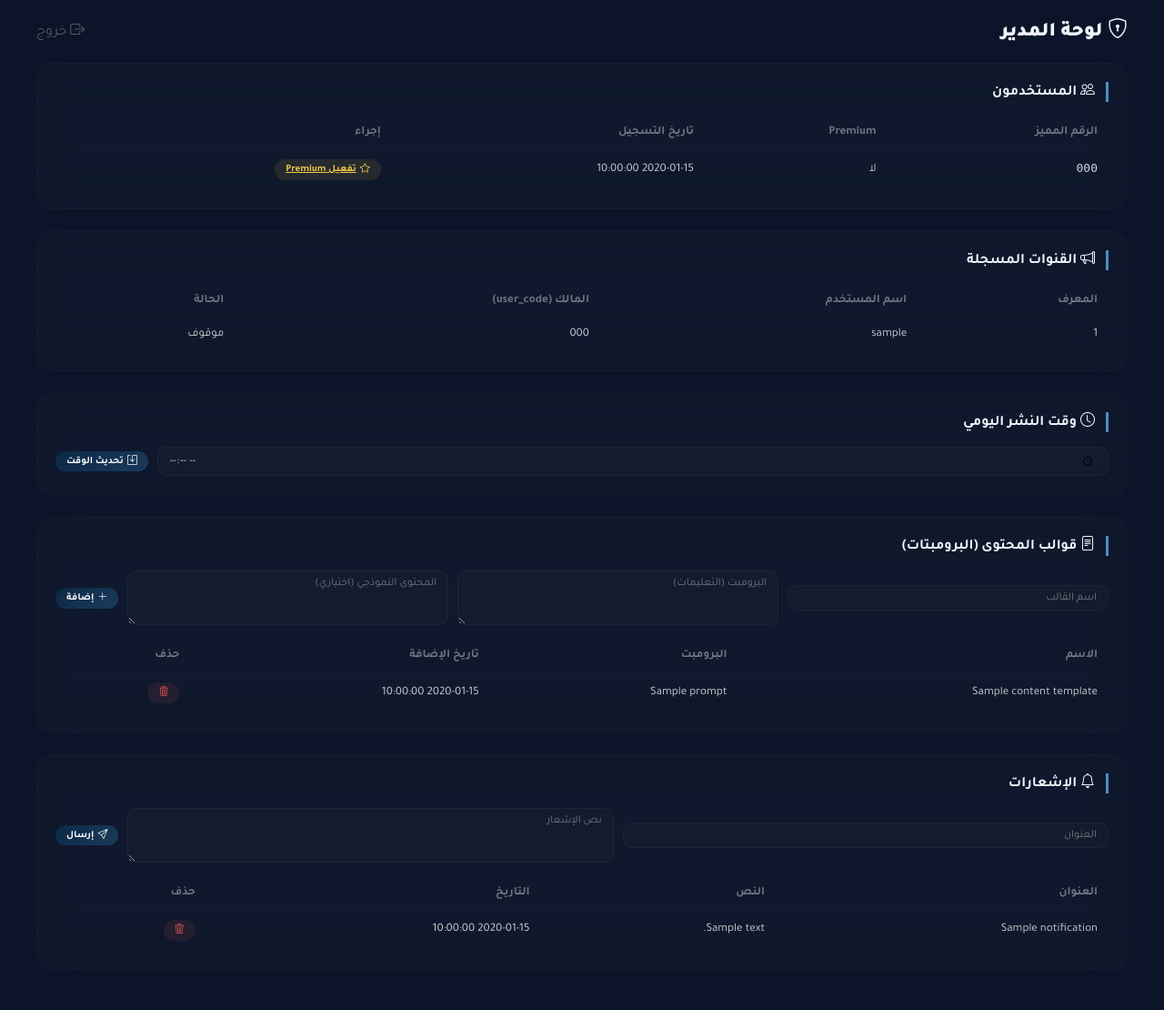
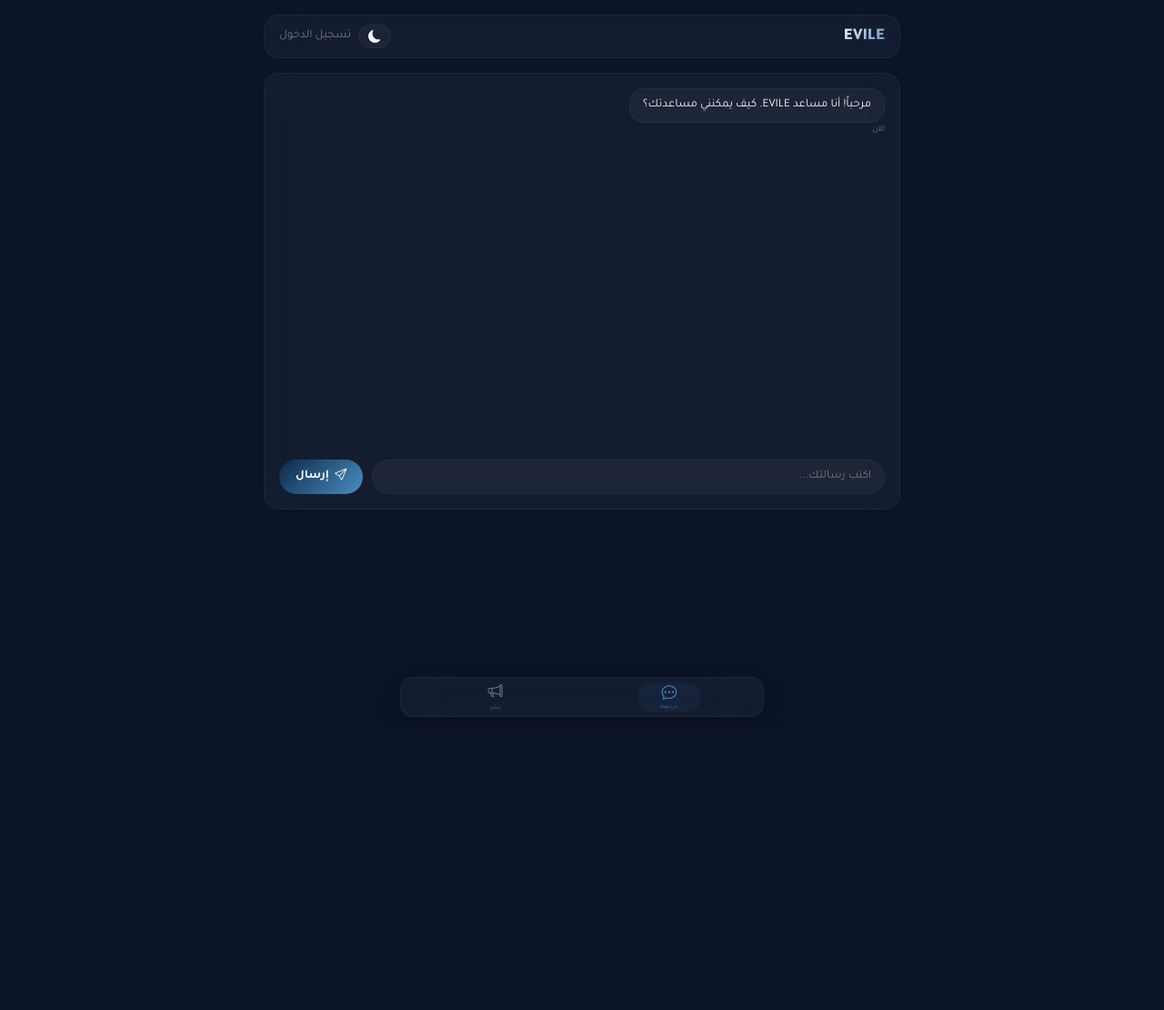
Before and after one commit to eviiile/test-of-evile, a Flask app: page /admin in a window 1280 px wide. Shown: the whole page at 91% size. After the commit the page ends 788 px from the top, so only its background shows below. Run offline with Flask 3, Linux system fonts and the light colour scheme; the visitor is signed in with stand-in values (Sample User, id 1); one stand-in notice (Sample message) is shown; a database or web service that is not in the repository returns one stand-in record (values such as "Sample title"); parts of the project's set-up code (start-up, migrations or seed data) failed here and were passed over; some libraries are stand-ins or nearby versions.

Commit message:
Update admin.html

```diff
--- a/templates/admin.html
+++ b/templates/admin.html
@@ -1,98 +1,159 @@
 <!DOCTYPE html>
-<html lang="ar" dir="rtl">
+<html lang="ar" dir="rtl" data-theme="dark">
 <head>
     <meta charset="UTF-8">
-    <meta name="viewport" content="width=device-width, initial-scale=1.0">
-    <title>لوحة المدير - EVILE</title>
+    <meta name="viewport" content="width=device-width, initial-scale=1.0, maximum-scale=1.0, user-scalable=no">
+    <title>EVILE - الدردشة</title>
     <link href="https://fonts.googleapis.com/css2?family=Tajawal:wght@300;400;500;700;900&display=swap" rel="stylesheet">
     <link rel="stylesheet" href="https://cdn.jsdelivr.net/npm/bootstrap-icons@1.11.3/font/bootstrap-icons.min.css">
     <style>
-        * { margin: 0; padding: 0; box-sizing: border-box; }
+        :root {
+            --bg-primary: #0b1428;
+            --text-primary: #f0f4fa;
+            --glass-bg: rgba(255,255,255,0.04);
+            --glass-border: rgba(255,255,255,0.04);
+            --accent: #4a8fc4;
+            --shadow: rgba(0,0,0,0.3);
+            --text-muted: rgba(255,255,255,0.4);
+            --card-hover: rgba(255,255,255,0.06);
+        }
+        [data-theme="light"] {
+            --bg-primary: #f0f4fa;
+            --text-primary: #0b1428;
+            --glass-bg: rgba(255,255,255,0.6);
+            --glass-border: rgba(0,0,0,0.06);
+            --shadow: rgba(0,0,0,0.08);
+            --text-muted: rgba(0,0,0,0.4);
+            --card-hover: rgba(0,0,0,0.04);
+        }
+        * { margin:0; padding:0; box-sizing:border-box; }
         body {
             font-family: 'Tajawal', sans-serif;
-            background: #0b1428;
-            color: #f0f4fa;
-            padding: 20px;
+            background: var(--bg-primary);
+            color: var(--text-primary);
             min-height: 100vh;
+            padding: 16px 12px 80px;
+            transition: background 0.3s, color 0.3s;
         }
-        .admin-container { max-width: 1200px; margin: 0 auto; }
-        .admin-header {
+        .container { max-width:700px; margin:0 auto; }
+
+        .floating-header {
             display: flex;
+            align-items: center;
             justify-content: space-between;
+            padding: 10px 16px;
+            background: var(--glass-bg);
+            backdrop-filter: blur(28px);
+            -webkit-backdrop-filter: blur(28px);
+            border-radius: 16px;
+            border: 1px solid var(--glass-border);
+            margin-bottom: 16px;
+            transition: background 0.3s, border 0.3s;
+        }
+        .floating-header .logo {
+            font-size: 18px;
+            font-weight: 900;
+            background: linear-gradient(135deg, var(--text-primary), var(--accent));
+            -webkit-background-clip: text;
+            background-clip: text;
+            color: transparent;
+        }
+        .floating-header .user-badge {
+            font-size: 11px;
+            color: var(--text-muted);
+            background: var(--glass-bg);
+            padding: 4px 12px;
+            border-radius: 30px;
+            border: 1px solid var(--glass-border);
+            cursor: pointer;
+            transition: all 0.3s;
+        }
+        .floating-header .user-badge:hover { background: var(--card-hover); border-color: var(--accent); }
+        .header-actions { display: flex; gap: 8px; align-items:center; }
+        .theme-toggle {
+            background: var(--glass-bg);
+            border: 1px solid var(--glass-border);
+            border-radius: 30px;
+            padding: 4px 10px;
+            color: var(--text-primary);
+            cursor: pointer;
+            font-size: 14px;
+            transition: all 0.3s;
+            display: flex;
             align-items: center;
-            margin-bottom: 20px;
         }
-        .admin-header h1 { font-size: 22px; font-weight: 900; color: #f0f4fa; }
-        .admin-header a { color: rgba(255,255,255,0.3); text-decoration: none; transition: color 0.3s; }
-        .admin-header a:hover { color: #fff; }
+        .theme-toggle:hover { background: var(--card-hover); }
 
-        .glass-card {
-            background: rgba(255,255,255,0.02);
+        .chat-container {
+            background: var(--glass-bg);
             backdrop-filter: blur(20px);
-            border: 1px solid rgba(255,255,255,0.02);
+            border: 1px solid var(--glass-border);
             border-radius: 16px;
-            padding: 20px;
-            margin-bottom: 24px;
+            padding: 16px;
+            min-height: 60vh;
+            display: flex;
+            flex-direction: column;
+            transition: background 0.3s, border 0.3s;
         }
-        .glass-card h2 {
-            font-size: 16px;
-            font-weight: 700;
-            margin-bottom: 16px;
-            border-right: 3px solid #4a8fc4;
-            padding-right: 12px;
+        .messages {
+            flex: 1;
+            max-height: 55vh;
+            overflow-y: auto;
+            margin-bottom: 12px;
         }
-        .table-wrap { overflow-x: auto; }
-        table {
-            width: 100%;
-            border-collapse: collapse;
+        .message { margin-bottom: 10px; }
+        .message.own { text-align: left; }
+        .message .bubble {
+            display: inline-block;
+            padding: 8px 14px;
+            border-radius: 16px;
+            max-width: 80%;
             font-size: 13px;
+            line-height: 1.5;
+            background: var(--glass-bg);
+            border: 1px solid var(--glass-border);
         }
-        th, td {
-            padding: 10px 12px;
-            text-align: right;
-            border-bottom: 1px solid rgba(255,255,255,0.02);
+        .message.own .bubble { background: rgba(74,143,196,0.08); border-color: rgba(74,143,196,0.1); }
+        .message .time { font-size: 9px; color: var(--text-muted); margin-top: 2px; }
+
+        .input-area {
+            display: flex;
+            gap: 10px;
+            align-items: center;
         }
-        th { color: rgba(255,255,255,0.4); font-weight: 600; }
-        td { color: rgba(255,255,255,0.8); }
-        .btn {
-            padding: 4px 12px;
+        .input-area input {
+            flex: 1;
+            padding: 10px 14px;
+            background: var(--glass-bg);
+            border: 1px solid var(--glass-border);
+            border-radius: 30px;
+            color: var(--text-primary);
+            font-family: 'Tajawal', sans-serif;
+            font-size: 13px;
+            outline: none;
+            transition: border 0.3s;
+        }
+        .input-area input:focus { border-color: var(--accent); }
+        .input-area button {
+            padding: 10px 18px;
+            background: linear-gradient(135deg, #0d2847, var(--accent));
             border: none;
             border-radius: 30px;
+            color: #fff;
             font-weight: 600;
-            font-size: 11px;
             cursor: pointer;
             transition: all 0.3s;
-            display: inline-flex;
+            display: flex;
             align-items: center;
-            gap: 4px;
+            gap: 6px;
             font-family: 'Tajawal', sans-serif;
         }
-        .btn-primary { background: linear-gradient(135deg, #0d2847, #1a3a5c); color: #fff; }
-        .btn-success { background: rgba(111,207,151,0.1); color: #6fcf97; }
-        .btn-danger { background: rgba(235,87,87,0.1); color: #eb5757; }
-        .btn-warning { background: rgba(242,201,74,0.1); color: #f2c94a; }
-        .btn:active { transform: scale(0.95); }
-
-        .form-inline {
-            display: flex;
-            gap: 10px;
-            flex-wrap: wrap;
-            align-items: center;
+        .input-area button:active { transform: scale(0.95); }
+        .input-area button:disabled { opacity: 0.4; pointer-events: none; }
+        .input-area .stop-btn {
+            background: rgba(235,87,87,0.2);
+            color: #eb5757;
         }
-        .form-inline input, .form-inline textarea {
-            padding: 6px 12px;
-            background: rgba(255,255,255,0.02);
-            border: 1px solid rgba(255,255,255,0.04);
-            border-radius: 10px;
-            color: #f0f4fa;
-            font-family: 'Tajawal', sans-serif;
-            font-size: 12px;
-            outline: none;
-            flex: 1;
-            min-width: 150px;
-        }
-        .form-inline input:focus { border-color: rgba(74,143,196,0.3); }
-        .form-inline textarea { min-height: 60px; }
 
         .toast {
             position: fixed; bottom: 80px; left: 20px; right: 20px;
@@ -102,148 +163,244 @@
             padding: 14px 20px;
             border-radius: 14px;
             text-align: center;
-            z-index: 1000;
+            z-index: 2000;
             display: none;
             font-size: 13px;
             border: 1px solid rgba(255,255,255,0.04);
             max-width: 400px;
             margin: 0 auto;
         }
-        @media (max-width:640px){ body{padding:12px} .form-inline{flex-direction:column} .form-inline input{width:100%} }
+        [data-theme="light"] .toast {
+            background: rgba(240,244,250,0.92);
+            color: #0b1428;
+            border-color: rgba(0,0,0,0.06);
+        }
+
+        .bottom-nav {
+            position: fixed; bottom: 12px; left: 12px; right: 12px; z-index:1000;
+            background: var(--glass-bg);
+            backdrop-filter: blur(28px);
+            -webkit-backdrop-filter: blur(28px);
+            border: 1px solid var(--glass-border);
+            border-radius: 14px;
+            padding: 4px 8px;
+            display: flex;
+            justify-content: space-around;
+            align-items: center;
+            box-shadow: 0 8px 40px var(--shadow);
+            height: 44px;
+            max-width: 400px;
+            margin: 0 auto;
+            transition: background 0.3s, border 0.3s;
+        }
+        .nav-item {
+            display: flex;
+            flex-direction: column;
+            align-items: center;
+            justify-content: center;
+            gap: 1px;
+            text-decoration: none;
+            color: var(--text-muted);
+            font-size: 8px;
+            font-weight: 500;
+            transition: all 0.3s;
+            padding: 3px 10px;
+            border-radius: 20px;
+            background: transparent;
+            border: none;
+            cursor: pointer;
+            flex: 1;
+            max-width: 70px;
+        }
+        .nav-item i { font-size: 16px; transition: all 0.3s; }
+        .nav-item span { font-size: 7px; opacity: 0.6; }
+        .nav-item.active { color: var(--accent); background: rgba(74,143,196,0.06); }
+        .nav-item.active i { transform: scale(1.05); }
+        .nav-item:active { transform: scale(0.95); }
+
+        .spinner {
+            display: inline-block;
+            width: 16px; height: 16px;
+            border: 2px solid rgba(255,255,255,0.1);
+            border-top-color: var(--accent);
+            border-radius: 50%;
+            animation: spin 0.8s linear infinite;
+        }
+        @keyframes spin { to { transform: rotate(360deg); } }
+        @media (min-width:768px){ .bottom-nav{left:20px;right:20px} .toast{left:20px;right:20px} }
     </style>
 </head>
 <body>
-    <div class="admin-container">
-        <div class="admin-header">
-            <h1><i class="bi bi-shield-lock"></i> لوحة المدير</h1>
-            <a href="/admin/logout"><i class="bi bi-box-arrow-right"></i> خروج</a>
-        </div>
-
-        <!-- المستخدمون و Premium -->
-        <div class="glass-card">
-            <h2><i class="bi bi-people"></i> المستخدمون</h2>
-            <div class="table-wrap">
-                <table>
-                    <thead>
-                        <tr><th>الرقم المميز</th><th>Premium</th><th>تاريخ التسجيل</th><th>إجراء</th></tr>
-                    </thead>
-                    <tbody>
-                        {% for user in users %}
-                        <tr>
-                            <td><code>{{ user.user_code }}</code></td>
-                            <td>{% if user.is_premium %}نعم{% else %}لا{% endif %}</td>
-                            <td>{{ user.created_at }}</td>
-                            <td>
-                                <a href="/admin/user/toggle_premium/{{ user.user_code }}" class="btn btn-warning">
-                                    <i class="bi bi-star{% if user.is_premium %}-fill{% endif %}"></i>
-                                    {% if user.is_premium %}إلغاء Premium{% else %}تفعيل Premium{% endif %}
-                                </a>
-                            </td>
-                        </tr>
-                        {% endfor %}
-                    </tbody>
-                </table>
+    <div class="container">
+        <div class="floating-header">
+            <span class="logo">EVILE</span>
+            <div class="header-actions">
+                <button class="theme-toggle" onclick="toggleTheme()">
+                    <i class="bi bi-moon-fill" id="themeIcon"></i>
+                </button>
+                {% if user_code %}
+                <span class="user-badge" id="userCodeBadge" title="انقر 3 مرات لنسخ الرقم">
+                    <i class="bi bi-person-badge"></i> {{ user_code }}
+                </span>
+                {% else %}
+                <a href="/publish" style="color:var(--text-muted); text-decoration:none; font-size:13px;">تسجيل الدخول</a>
+                {% endif %}
             </div>
         </div>
 
-        <!-- القنوات -->
-        <div class="glass-card">
-            <h2><i class="bi bi-megaphone"></i> القنوات المسجلة</h2>
-            <div class="table-wrap">
-                <table>
-                    <thead>
-                        <tr><th>المعرف</th><th>اسم المستخدم</th><th>المالك (user_code)</th><th>الحالة</th></tr>
-                    </thead>
-                    <tbody>
-                        {% for ch in channels %}
-                        <tr>
-                            <td>{{ ch.channel_id }}</td>
-                            <td>{{ ch.channel_username or '—' }}</td>
-                            <td>{{ ch.user_code }}</td>
-                            <td>{% if ch.is_active %}نشط{% else %}موقوف{% endif %}</td>
-                        </tr>
-                        {% endfor %}
-                    </tbody>
-                </table>
+        <div class="chat-container">
+            <div class="messages" id="messagesContainer">
+                <div class="message"><div class="bubble">مرحباً! أنا مساعد EVILE. كيف يمكنني مساعدتك؟</div><div class="time">الآن</div></div>
             </div>
-        </div>
-
-        <!-- إعدادات النشر -->
-        <div class="glass-card">
-            <h2><i class="bi bi-clock"></i> وقت النشر اليومي</h2>
-            <form method="POST" action="/admin/update_publish_time" class="form-inline">
-                <input type="time" name="publish_time" value="{{ publish_time }}" required>
-                <button type="submit" class="btn btn-primary"><i class="bi bi-save"></i> تحديث الوقت</button>
-            </form>
-        </div>
-
-        <!-- إدارة المحتوى (البرومبتات) -->
-        <div class="glass-card">
-            <h2><i class="bi bi-file-text"></i> قوالب المحتوى (البرومبتات)</h2>
-            <form method="POST" action="/admin/content/add" class="form-inline" style="margin-bottom:16px;">
-                <input type="text" name="name" placeholder="اسم القالب" required>
-                <textarea name="prompt" placeholder="البرومبت (التعليمات)" rows="2"></textarea>
-                <textarea name="content" placeholder="المحتوى النموذجي (اختياري)" rows="2"></textarea>
-                <button type="submit" class="btn btn-primary"><i class="bi bi-plus-lg"></i> إضافة</button>
-            </form>
-            <div class="table-wrap">
-                <table>
-                    <thead>
-                        <tr><th>الاسم</th><th>البرومبت</th><th>تاريخ الإضافة</th><th>حذف</th></tr>
-                    </thead>
-                    <tbody>
-                        {% for tpl in templates %}
-                        <tr>
-                            <td>{{ tpl.name }}</td>
-                            <td style="max-width:200px; overflow:hidden; text-overflow:ellipsis; white-space:nowrap;">{{ tpl.prompt or '—' }}</td>
-                            <td>{{ tpl.created_at }}</td>
-                            <td><a href="/admin/content/{{ tpl.id }}/delete" class="btn btn-danger"><i class="bi bi-trash3"></i></a></td>
-                        </tr>
-                        {% endfor %}
-                    </tbody>
-                </table>
-            </div>
-        </div>
-
-        <!-- الإشعارات -->
-        <div class="glass-card">
-            <h2><i class="bi bi-bell"></i> الإشعارات</h2>
-            <form method="POST" action="/admin/notification/add" class="form-inline" style="margin-bottom:16px;">
-                <input type="text" name="title" placeholder="العنوان" required>
-                <textarea name="text" placeholder="نص الإشعار" rows="2" required></textarea>
-                <button type="submit" class="btn btn-primary"><i class="bi bi-send"></i> إرسال</button>
-            </form>
-            <div class="table-wrap">
-                <table>
-                    <thead>
-                        <tr><th>العنوان</th><th>النص</th><th>التاريخ</th><th>حذف</th></tr>
-                    </thead>
-                    <tbody>
-                        {% for notif in notifications %}
-                        <tr>
-                            <td>{{ notif.title }}</td>
-                            <td>{{ notif.text }}</td>
-                            <td>{{ notif.created_at }}</td>
-                            <td><a href="/admin/notification/{{ notif.id }}/delete" class="btn btn-danger"><i class="bi bi-trash3"></i></a></td>
-                        </tr>
-                        {% endfor %}
-                    </tbody>
-                </table>
+            <div class="input-area">
+                <input type="text" id="chatInput" placeholder="اكتب رسالتك..." onkeypress="if(event.key==='Enter') sendMessage()">
+                <button id="sendBtn" onclick="sendMessage()"><i class="bi bi-send"></i> إرسال</button>
+                <button id="stopBtn" class="stop-btn" style="display:none;" onclick="stopResponse()"><i class="bi bi-stop-fill"></i></button>
             </div>
         </div>
     </div>
 
+    <nav class="bottom-nav">
+        <button class="nav-item active">
+            <i class="bi bi-chat-dots"></i>
+            <span>دردشة</span>
+        </button>
+        <a href="/publish" class="nav-item" style="text-decoration:none;">
+            <i class="bi bi-megaphone"></i>
+            <span>نشر</span>
+        </a>
+    </nav>
+
     <div class="toast" id="toast"></div>
 
     <script>
-        // عرض رسائل فلاش من الخادم
-        {% with messages = get_flashed_messages(with_categories=true) %}
-            {% if messages %}
-                {% for category, message in messages %}
-                    showToast('{{ message }}', 4000);
-                {% endfor %}
-            {% endif %}
-        {% endwith %}
+        let isProcessing = false, abortController = null;
+
+        let clickCount = 0, clickTimer = null;
+        const badge = document.getElementById('userCodeBadge');
+        if (badge) {
+            badge.addEventListener('click', function() {
+                clickCount++;
+                if (clickCount === 3) {
+                    const code = this.innerText.trim().replace(/[^\w\d]/g, '');
+                    navigator.clipboard.writeText(code).then(() => {
+                        showToast('تم نسخ الرقم: ' + code);
+                    }).catch(() => {
+                        const ta = document.createElement('textarea');
+                        ta.value = code;
+                        document.body.appendChild(ta);
+                        ta.select();
+                        document.execCommand('copy');
+                        ta.remove();
+                        showToast('تم نسخ الرقم: ' + code);
+                    });
+                    clickCount = 0;
+                    clearTimeout(clickTimer);
+                } else {
+                    clearTimeout(clickTimer);
+                    clickTimer = setTimeout(() => { clickCount = 0; }, 800);
+                }
+            });
+        }
+
+        function toggleTheme() {
+            const html = document.documentElement;
+            const icon = document.getElementById('themeIcon');
+            if (html.getAttribute('data-theme') === 'dark') {
+                html.setAttribute('data-theme', 'light');
+                icon.className = 'bi bi-sun-fill';
+                localStorage.setItem('theme', 'light');
+            } else {
+                html.setAttribute('data-theme', 'dark');
+                icon.className = 'bi bi-moon-fill';
+                localStorage.setItem('theme', 'dark');
+            }
+        }
+        if (localStorage.getItem('theme') === 'light') {
+            document.documentElement.setAttribute('data-theme', 'light');
+            document.getElementById('themeIcon').className = 'bi bi-sun-fill';
+        }
+
+        async function sendMessage() {
+            if (isProcessing) return;
+            const input = document.getElementById('chatInput');
+            const msg = input.value.trim();
+            if (!msg) return;
+
+            const container = document.getElementById('messagesContainer');
+            addMessage(msg, true);
+            input.value = '';
+            isProcessing = true;
+            document.getElementById('sendBtn').disabled = true;
+            document.getElementById('stopBtn').style.display = 'inline-flex';
+
+            const loadDiv = document.createElement('div');
+            loadDiv.id = 'loadingMsg';
+            loadDiv.className = 'message';
+            loadDiv.innerHTML = '<div class="bubble"><div class="spinner"></div></div>';
+            container.appendChild(loadDiv);
+            container.scrollTop = container.scrollHeight;
+
+            abortController = new AbortController();
+            try {
+                const res = await fetch('/api/chat', {
+                    method: 'POST',
+                    headers: { 'Content-Type': 'application/json' },
+                    body: JSON.stringify({ message: msg }),
+                    signal: abortController.signal
+                });
+                const data = await res.json();
+                document.getElementById('loadingMsg').remove();
+                if (data.response) {
+                    addMessage(data.response, false);
+                } else {
+                    addMessage('حدث خطأ في المعالجة.', false);
+                }
+            } catch (err) {
+                document.getElementById('loadingMsg').remove();
+                if (err.name !== 'AbortError') {
+                    addMessage('خطأ في الاتصال بالخادم.', false);
+                } else {
+                    addMessage('تم إيقاف الرد.', false);
+                }
+            }
+            isProcessing = false;
+            document.getElementById('sendBtn').disabled = false;
+            document.getElementById('stopBtn').style.display = 'none';
+            abortController = null;
+        }
+
+        function stopResponse() {
+            if (abortController) {
+                abortController.abort();
+                abortController = null;
+            }
+            isProcessing = false;
+            document.getElementById('sendBtn').disabled = false;
+            document.getElementById('stopBtn').style.display = 'none';
+            const load = document.getElementById('loadingMsg');
+            if (load) load.remove();
+            showToast('تم إيقاف الرد');
+        }
+
+        function addMessage(text, isOwn) {
+            const container = document.getElementById('messagesContainer');
+            const div = document.createElement('div');
+            div.className = 'message' + (isOwn ? ' own' : '');
+            const time = new Date().toLocaleTimeString('ar-SA', { hour: '2-digit', minute: '2-digit' });
+            div.innerHTML = `<div class="bubble">${escapeHtml(text)}</div><div class="time">${time}</div>`;
+            container.appendChild(div);
+            container.scrollTop = container.scrollHeight;
+        }
+
+        function escapeHtml(str) {
+            return str.replace(/[&<>]/g, function(m) {
+                if (m === '&') return '&amp;';
+                if (m === '<') return '&lt;';
+                if (m === '>') return '&gt;';
+                return m;
+            });
+        }
 
         function showToast(msg, duration) {
             duration = duration || 3000;
```
